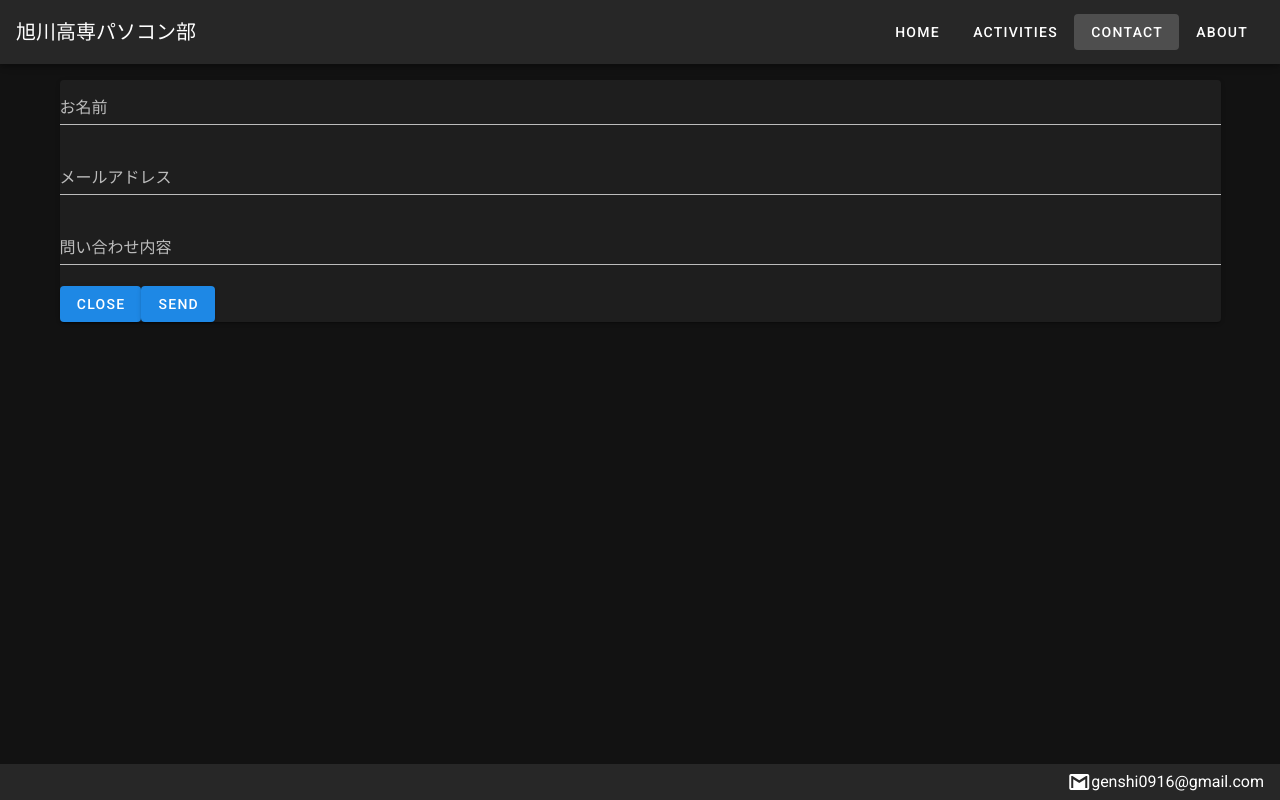
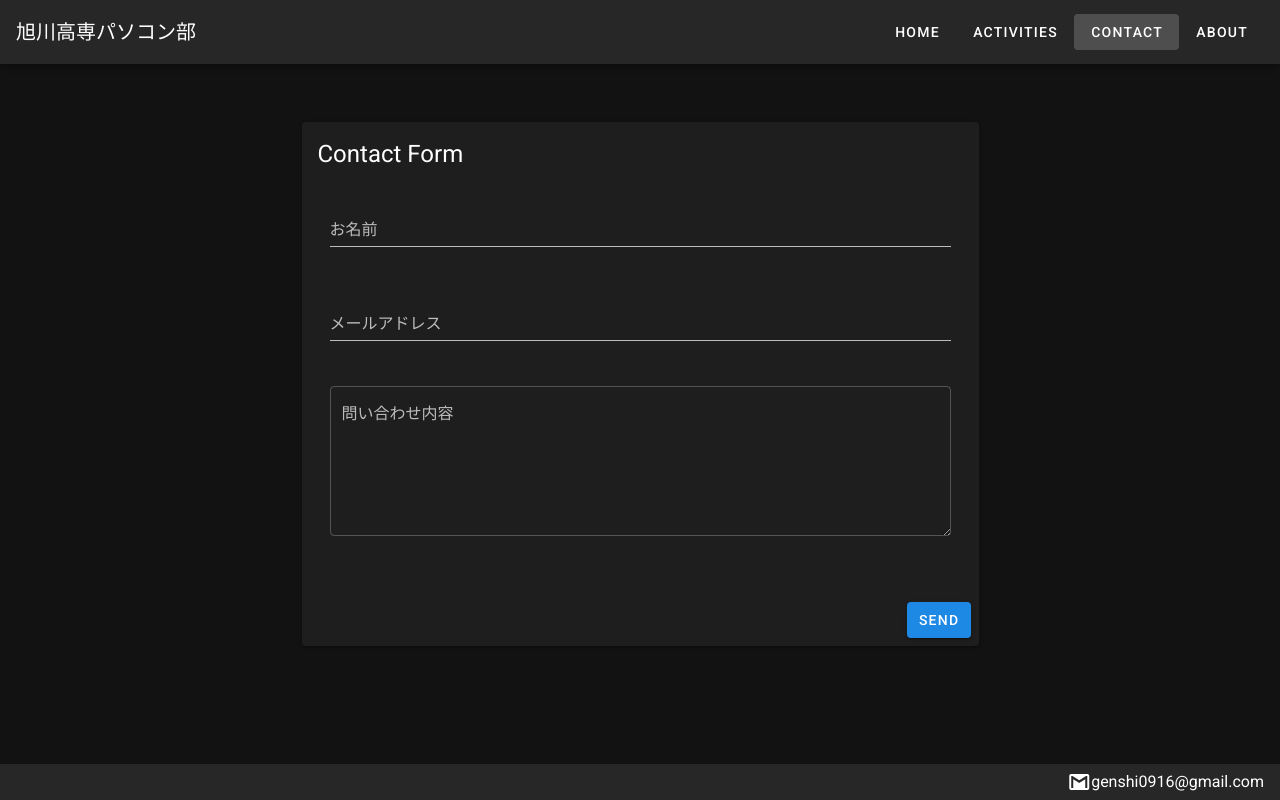
Before and after one commit to Genshi0916/NITAC-PCC-website, a Nuxt app: page /contact in a window 1280 px wide. Built offline with nearby package versions, Linux system fonts and the light colour scheme.

Commit message:
[修正]formを修正

```diff
--- a/pages/contact.vue
+++ b/pages/contact.vue
@@ -1,7 +1,7 @@
-<!--><template>
-  <v-row justify="center">
-    <v-dialog v-model="dialog" persistent max-width="600px">
-      <v-card>
+<template>
+  <div>
+    <v-row id="center" justify="center">
+      <v-card >
         <v-card-title>
           <span class="headline">Contact Form</span>
         </v-card-title>
@@ -22,43 +22,11 @@
         </v-card-text>
         <v-card-actions>
           <v-spacer></v-spacer>
-          <v-btn to="/" color="blue darken-1" text @click="check">Close</v-btn>
           <v-btn  v-on:click="submit" color="blue darken-1" tex>Send</v-btn>
         </v-card-actions>
       </v-card>
-    </v-dialog>
-  </v-row>
-</template>-->
-
-<template>
-<v-card>
-  <v-form
-    ref="form"
-    v-model="valid"
-    lazy-validation
-  >
-    <v-text-field
-      v-model="name"
-      label="お名前"
-      required
-    ></v-text-field>
-
-    <v-text-field
-      v-model="email"
-      label="メールアドレス"
-      required
-    ></v-text-field>
-
-    <v-text-field
-      v-model="description"
-      label="問い合わせ内容"
-      required
-    ></v-text-field>
-
-      <v-btn to="/" color="blue darken-1" @click="check">Close</v-btn>
-      <v-btn  v-on:click="submit" color="blue darken-1">Send</v-btn>
-  </v-form>
-  </v-card>
+    </v-row>
+  </div>
 </template>
 
 <script>
@@ -96,3 +64,12 @@ export default {
   }
 }
 </script>
+<style>
+  #center
+  {
+  display: flex;
+  justify-content: center;
+  align-items: center;
+  height: 80vh;
+  }
+</style>
```
